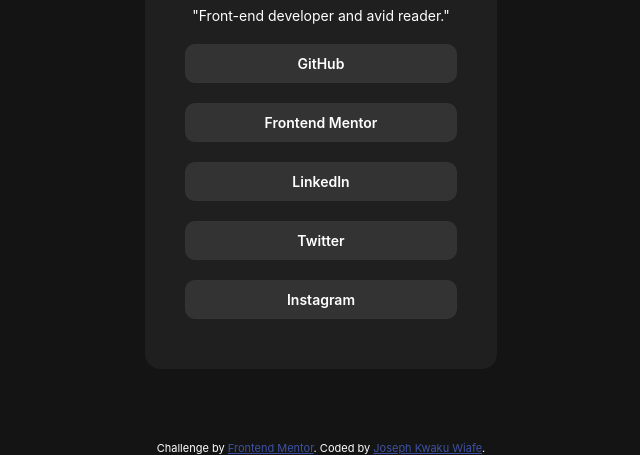
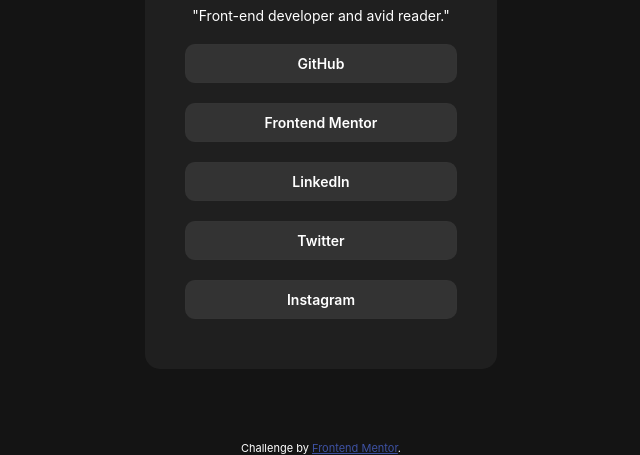
Before and after one commit to staystillplease7-png/social-profile, a plain HTML site: page index.html in a window 1280 px wide. Shown: the part 345-800 px from the top of the page, without its empty margins (319-959 px from the left). Drawn offline with Linux system fonts and the light colour scheme.

Commit message:
Remove coder attribution from index.html
Removed attribution for Joseph Kwaku Wiafe.

```diff
--- a/index.html
+++ b/index.html
@@ -31,7 +31,6 @@
 
   <div class="attribution">
     Challenge by <a href="https://www.frontendmentor.io?ref=challenge" target="_blank">Frontend Mentor</a>.
-    Coded by <a href="#">Joseph Kwaku Wiafe</a>.
   </div>
 </body>
 </html>
```
